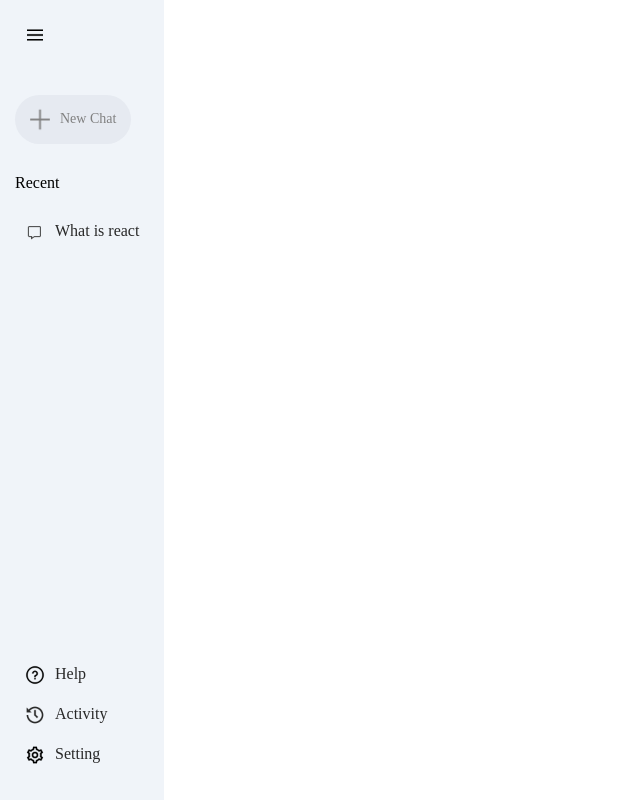
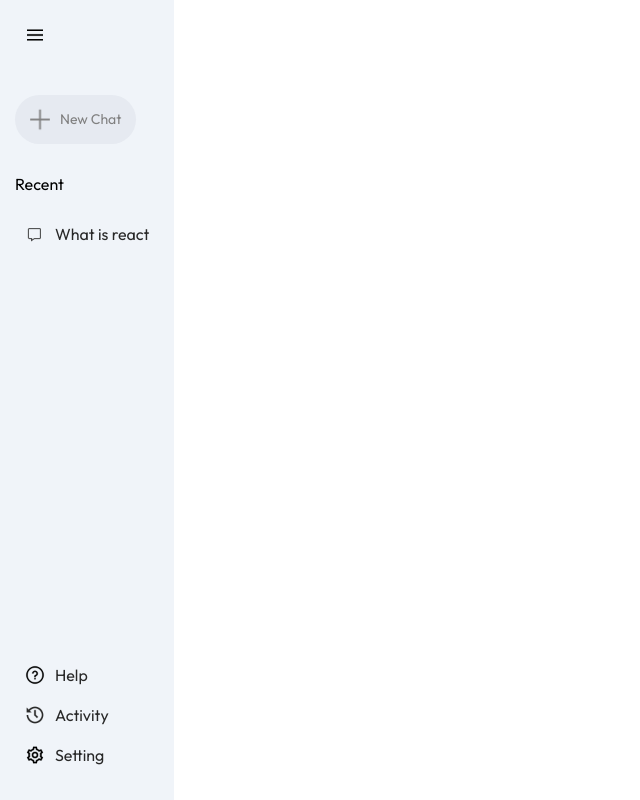
Before and after one commit to YashrajKamble/Gemini-Clone-using-React-JS, a React (Vite) app: page / in a window 1280 px wide. Shown: the whole page, without its empty margins (0-640 px from the left). Built offline with nearby package versions, Linux system fonts and the light colour scheme.

Commit message:
add font family using google font outfit font

```diff
--- a/index.html
+++ b/index.html
@@ -6,6 +6,11 @@
   <link rel="icon" type="image/svg+xml" href="gemini_favicon.png" />
   <meta name="viewport" content="width=device-width, initial-scale=1.0" />
   <title>Gemini - The Clone</title>
+
+  <link rel="preconnect" href="https://fonts.googleapis.com">
+  <link rel="preconnect" href="https://fonts.gstatic.com" crossorigin>
+  <link href="https://fonts.googleapis.com/css2?family=Outfit:wght@100..900&family=Poppins:wght@300;400&display=swap"
+    rel="stylesheet">
 </head>
 
 <body>
--- a/src/index.css
+++ b/src/index.css
@@ -2,6 +2,7 @@
   padding: 0;
   margin: 0;
   box-sizing: border-box;
+  font-family: outfit;
 }
 
 #root {
```
